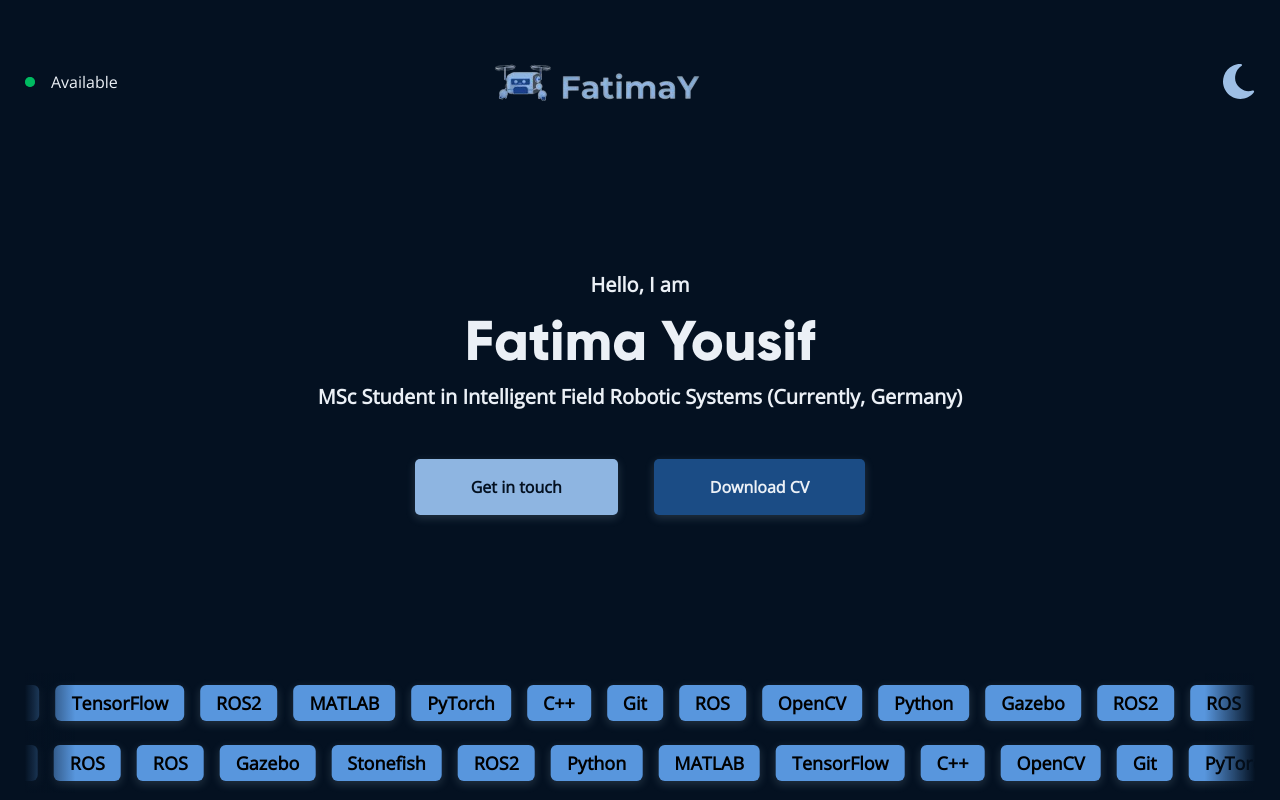
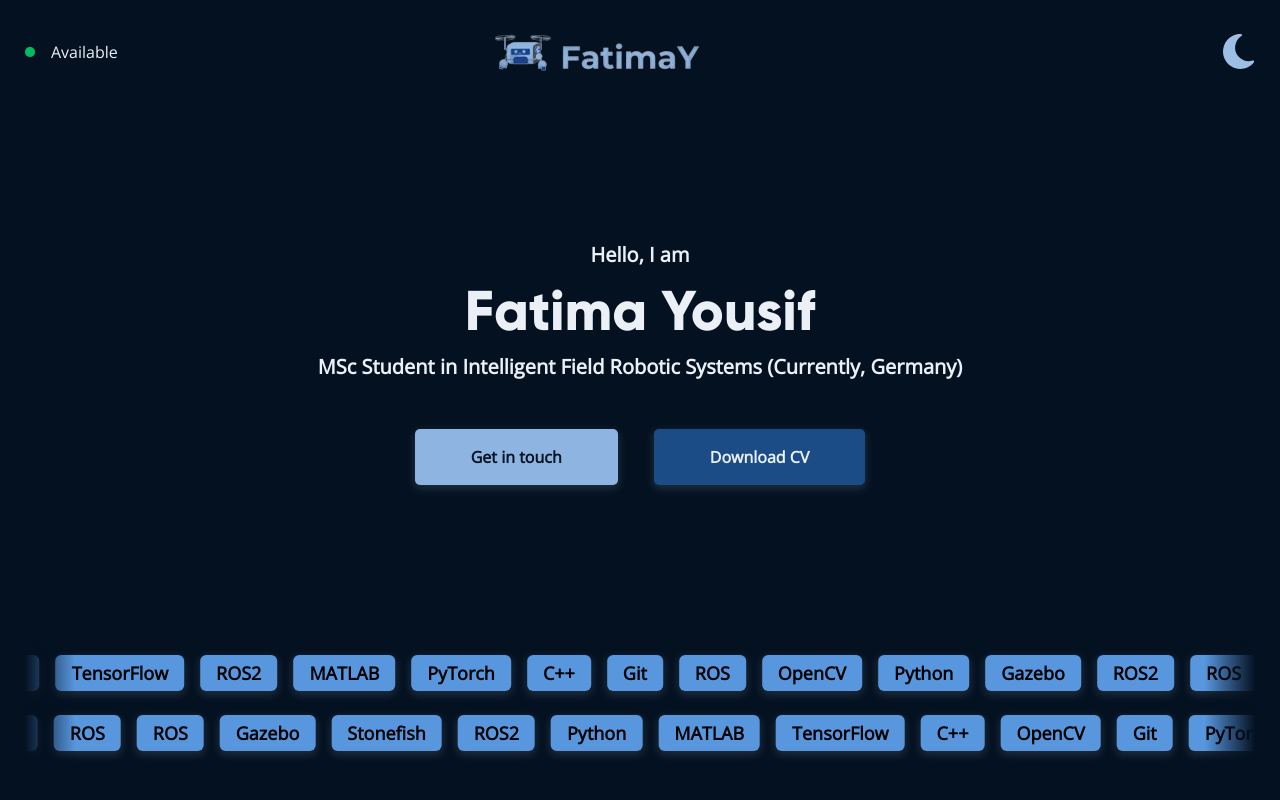
Before and after one commit to FatimaYousif/portfolio2, a Next.js app: page / in a window 1280 px wide. Shown: the top 800 px of the page. Built offline with nearby package versions, Linux system fonts and the light colour scheme.

Commit message:
UI fixes

```diff
--- a/sections/Header.tsx
+++ b/sections/Header.tsx
@@ -12,7 +12,7 @@ function Header() {
       initial={{ opacity: 0, y: -50 }}
       animate={{ opacity: 1, y: 0 }}
       transition={{ duration: 0.5 }}
-      className='flex items-center mt-[50px]'
+      className='flex items-center mt-[20px]'
     >
       <div className='items-center hidden gap-4 md:flex md:w-3/12'><AlertDot />Available</div>
       <div className='flex w-9/12 md:w-8/12 md:justify-center '>
```
